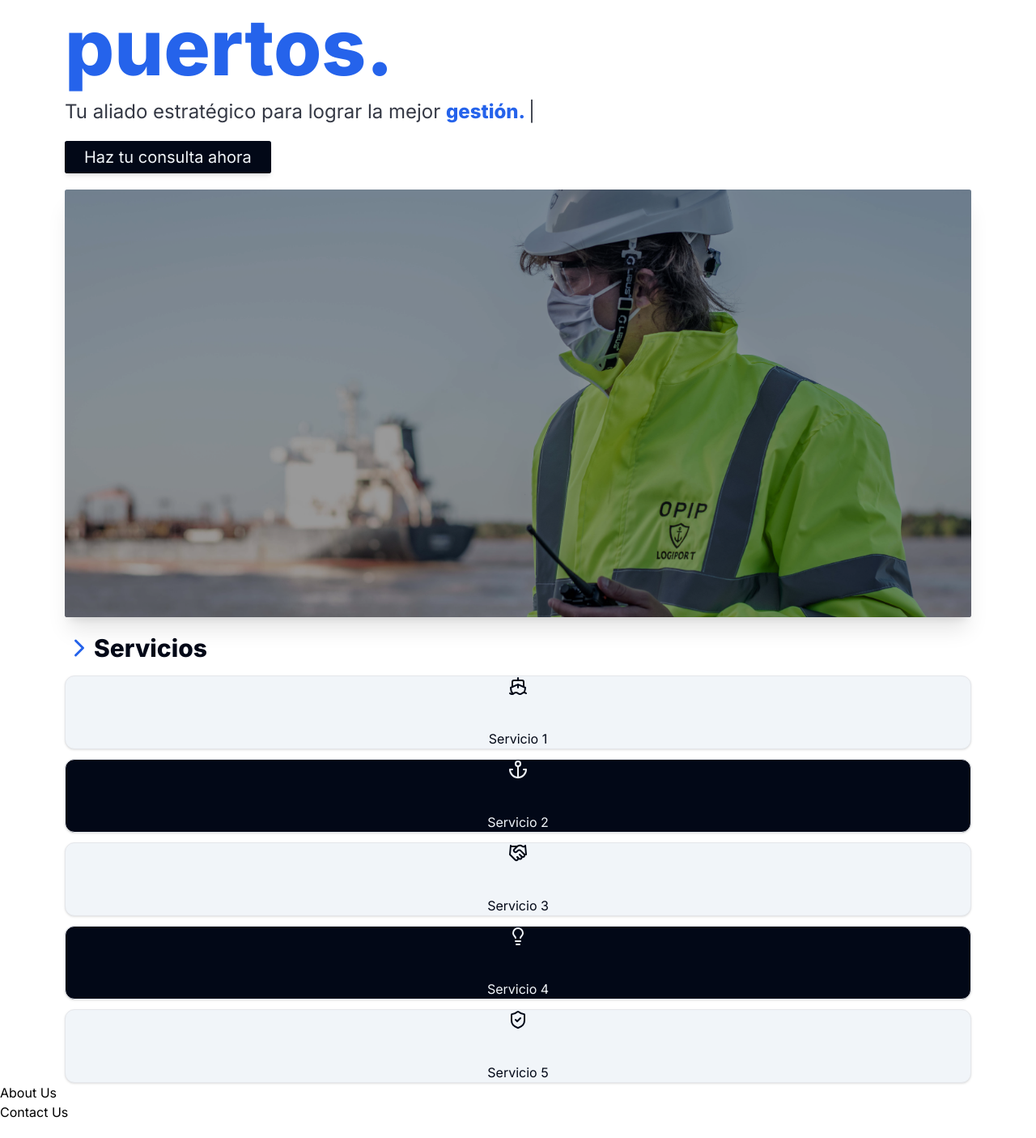
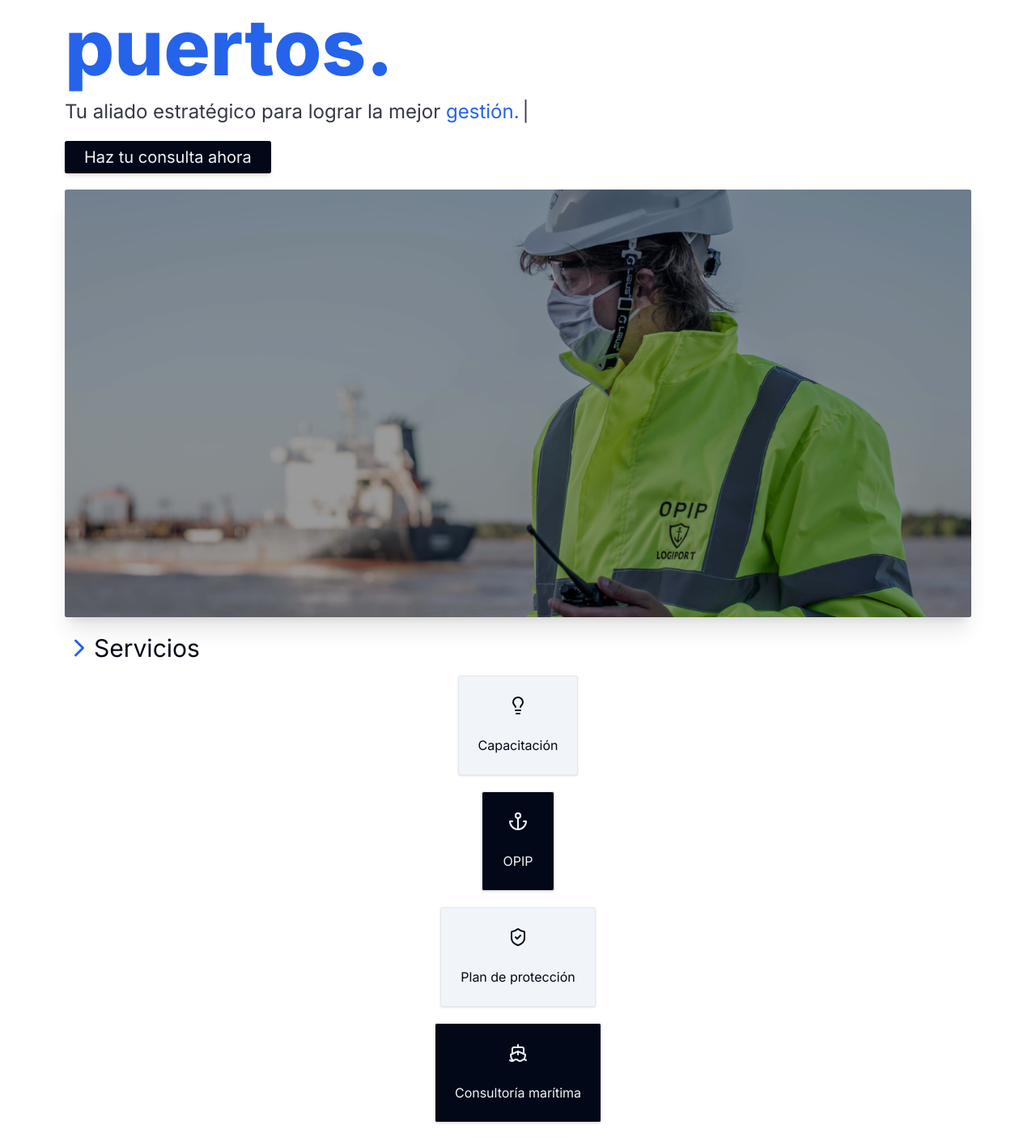
Before and after one commit to Stefano-Mazziotta/logiport.com.ar, a Next.js app: page / in a window 1280 px wide. Shown: the part 186-1591 px from the top of the page at 81% size. Built offline with nearby package versions, Linux system fonts and the light colour scheme.

Commit message:
working on services section

```diff
--- a/src/components/hero.tsx
+++ b/src/components/hero.tsx
@@ -28,7 +28,7 @@ const Hero: React.FC = async () => {
             className="max-w-[800px] inline-block text-foreground/80 font-base"
             fixedText="Tu aliado estratégico para lograr la mejor"
             texts={texts}
-            dynamicTextClassName="text-primary font-bold"
+            dynamicTextClassName="text-primary font-base"
           />
         </p>
 
--- a/src/components/ui/card.tsx
+++ b/src/components/ui/card.tsx
@@ -1,6 +1,6 @@
-import * as React from "react"
+import * as React from "react";
 
-import { cn } from "@/lib/utils"
+import { cn } from "@/lib/utils";
 
 const Card = React.forwardRef<
   HTMLDivElement,
@@ -9,13 +9,13 @@ const Card = React.forwardRef<
   <div
     ref={ref}
     className={cn(
-      "rounded-xl border bg-card text-card-foreground shadow",
+      "rounded-md border bg-card text-card-foreground shadow",
       className
     )}
     {...props}
   />
-))
-Card.displayName = "Card"
+));
+Card.displayName = "Card";
 
 const CardHeader = React.forwardRef<
   HTMLDivElement,
@@ -26,8 +26,8 @@ const CardHeader = React.forwardRef<
     className={cn("flex flex-col space-y-1.5 p-6", className)}
     {...props}
   />
-))
-CardHeader.displayName = "CardHeader"
+));
+CardHeader.displayName = "CardHeader";
 
 const CardTitle = React.forwardRef<
   HTMLDivElement,
@@ -38,8 +38,8 @@ const CardTitle = React.forwardRef<
     className={cn("font-semibold leading-none tracking-tight", className)}
     {...props}
   />
-))
-CardTitle.displayName = "CardTitle"
+));
+CardTitle.displayName = "CardTitle";
 
 const CardDescription = React.forwardRef<
   HTMLDivElement,
@@ -50,16 +50,16 @@ const CardDescription = React.forwardRef<
     className={cn("text-sm text-muted-foreground", className)}
     {...props}
   />
-))
-CardDescription.displayName = "CardDescription"
+));
+CardDescription.displayName = "CardDescription";
 
 const CardContent = React.forwardRef<
   HTMLDivElement,
   React.HTMLAttributes<HTMLDivElement>
 >(({ className, ...props }, ref) => (
   <div ref={ref} className={cn("p-6 pt-0", className)} {...props} />
-))
-CardContent.displayName = "CardContent"
+));
+CardContent.displayName = "CardContent";
 
 const CardFooter = React.forwardRef<
   HTMLDivElement,
@@ -70,7 +70,14 @@ const CardFooter = React.forwardRef<
     className={cn("flex items-center p-6 pt-0", className)}
     {...props}
   />
-))
-CardFooter.displayName = "CardFooter"
+));
+CardFooter.displayName = "CardFooter";
 
-export { Card, CardHeader, CardFooter, CardTitle, CardDescription, CardContent }
+export {
+  Card,
+  CardHeader,
+  CardFooter,
+  CardTitle,
+  CardDescription,
+  CardContent,
+};
--- a/src/sections/servicesSection.tsx
+++ b/src/sections/servicesSection.tsx
@@ -20,29 +20,29 @@ interface Service {
 const ServiceSection: React.FC = async () => {
   const services: Service[] = [
     {
-      title: "Servicio 1",
+      title: "Capacitación",
       description: "Descripción del servicio 1",
-      icon: Ship,
+      icon: Lightbulb,
     },
     {
-      title: "Servicio 2",
+      title: "OPIP",
       description: "Descripción del servicio 2",
       icon: Anchor,
     },
     {
-      title: "Servicio 3",
+      title: "Plan de protección",
       description: "Descripción del servicio 3",
-      icon: Handshake,
+      icon: ShieldCheck,
     },
     {
-      title: "Servicio 4",
+      title: "Consultoría marítima",
       description: "Descripción del servicio 4",
-      icon: Lightbulb,
+      icon: Ship,
     },
     {
       title: "Servicio 5",
       description: "Descripción del servicio 5",
-      icon: ShieldCheck,
+      icon: Handshake,
     },
   ];
 
@@ -52,13 +52,13 @@ const ServiceSection: React.FC = async () => {
         <ChevronRight size={36} className="text-primary" />
         Servicios
       </h2>
-      <div className="grid grid-cols-1 md:grid-cols-2 lg:grid-cols-3 gap-3">
+      <div className="flex flex-col justify-center items-center gap-5">
         {services.map((service, index) => {
           const isOdd = index % 2 !== 0;
           return (
             <Card
               key={index}
-              className={`flex flex-col items-center justify-center gap-5 p-4 ${
+              className={`flex flex-col items-center justify-center gap-3 p-6 w-[100px] h-[100px] ${
                 isOdd
                   ? "bg-foreground text-secondary"
                   : "bg-secondary text-foreground"
```
